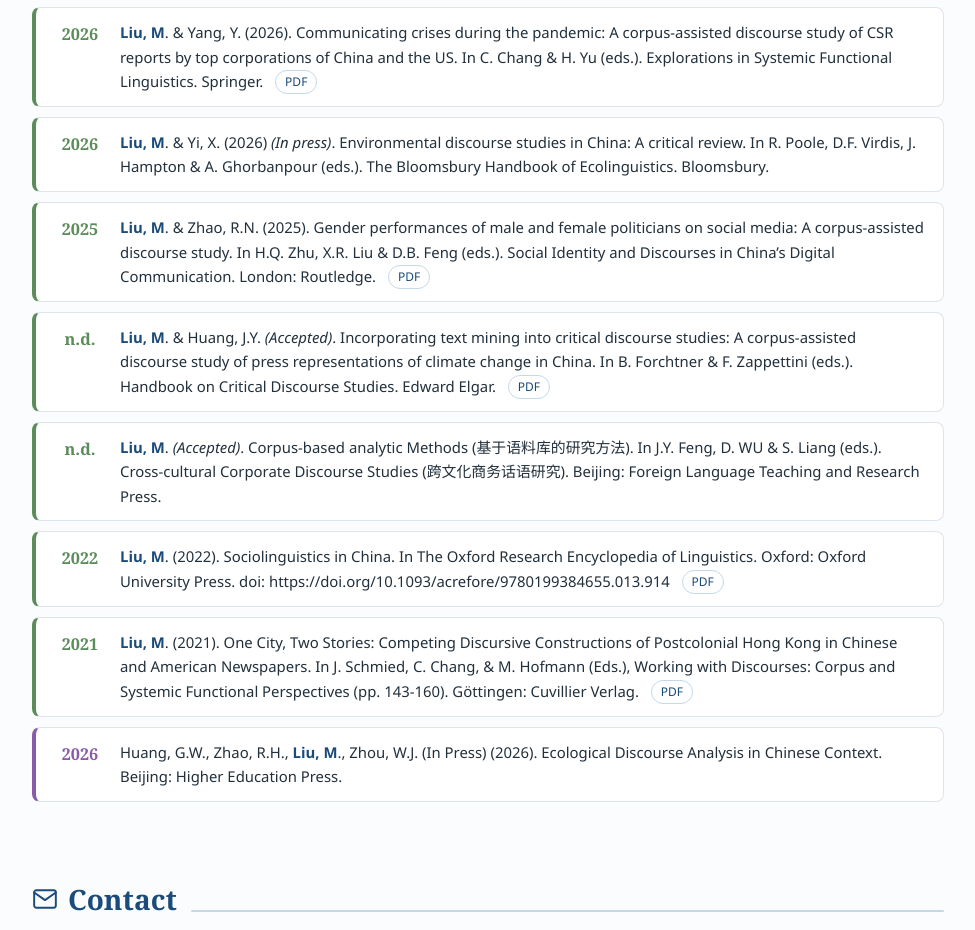
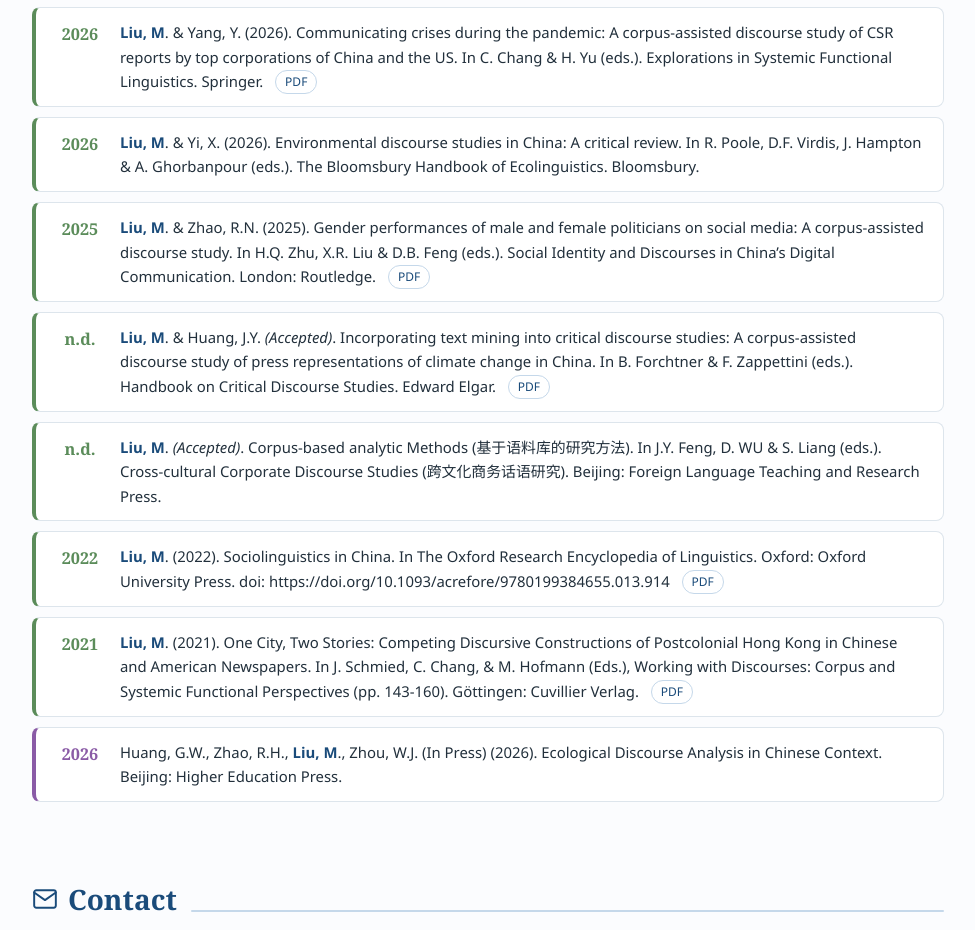
Before and after one commit to liumingford/liumingford.github.io, a plain HTML site: page index.html in a window 1280 px wide. Shown: the part 6829-7759 px from the top of the page, without its empty margins (152-1127 px from the left). Drawn offline with Linux system fonts and the light colour scheme.

Commit message:
Remove In press from Bloomsbury ecolinguistics chapter

```diff
--- a/index.html
+++ b/index.html
@@ -338,7 +338,7 @@
       <li class="cat-cn" data-cat="cn"><span class="year">2014</span><span class="txt"><b>Liu, M</b>. (2014). Forms, functions and ideologies in news discourse. Modern Foreign Languages, (3): 340-348. <a class="pdflink" href="pdfs/2014_Forms_functions_ideologies_CN.pdf" target="_blank" rel="noopener" aria-label="Open PDF">PDF</a></span></li>
       <li class="cat-cn" data-cat="cn"><span class="year">2013</span><span class="txt"><b>Liu, M</b>. (2013). A critical Study of emotional expressions in news discourse. Journal of Zhejiang University of Media and Communications, 20(6): 2-8. <a class="pdflink" href="pdfs/2013_Emotional_expressions_CN.pdf" target="_blank" rel="noopener" aria-label="Open PDF">PDF</a></span></li>
       <li class="cat-ch" data-cat="ch"><span class="year">2026</span><span class="txt"><b>Liu, M</b>. &amp; Yang, Y. (2026). Communicating crises during the pandemic: A corpus-assisted discourse study of CSR reports by top corporations of China and the US. In C. Chang &amp; H. Yu (eds.). Explorations in Systemic Functional Linguistics. Springer. <a class="pdflink" href="pdfs/2025_Communicating_crises_CSR.pdf" target="_blank" rel="noopener" aria-label="Open PDF">PDF</a></span></li>
-      <li class="cat-ch" data-cat="ch"><span class="year">2026</span><span class="txt"><b>Liu, M</b>. &amp; Yi, X. (2026) <em>(In press)</em>. Environmental discourse studies in China: A critical review. In R. Poole, D.F. Virdis, J. Hampton &amp; A. Ghorbanpour (eds.). The Bloomsbury Handbook of Ecolinguistics. Bloomsbury.</span></li>
+      <li class="cat-ch" data-cat="ch"><span class="year">2026</span><span class="txt"><b>Liu, M</b>. &amp; Yi, X. (2026). Environmental discourse studies in China: A critical review. In R. Poole, D.F. Virdis, J. Hampton &amp; A. Ghorbanpour (eds.). The Bloomsbury Handbook of Ecolinguistics. Bloomsbury.</span></li>
       <li class="cat-ch" data-cat="ch"><span class="year">2025</span><span class="txt"><b>Liu, M</b>. &amp; Zhao, R.N. (2025). Gender performances of male and female politicians on social media: A corpus-assisted discourse study. In H.Q. Zhu, X.R. Liu &amp; D.B. Feng (eds.). Social Identity and Discourses in China’s Digital Communication.  London: Routledge. <a class="pdflink" href="pdfs/2025_Gender_performances_politicians.pdf" target="_blank" rel="noopener" aria-label="Open PDF">PDF</a></span></li>
       <li class="cat-ch" data-cat="ch"><span class="year">n.d.</span><span class="txt"><b>Liu, M</b>. &amp; Huang, J.Y. <em>(Accepted)</em>. Incorporating text mining into critical discourse studies: A corpus-assisted discourse study of press representations of climate change in China. In B. Forchtner &amp; F. Zappettini (eds.). Handbook on Critical Discourse Studies. Edward Elgar. <a class="pdflink" href="pdfs/2026_Incorporating_text_mining_climate.pdf" target="_blank" rel="noopener" aria-label="Open PDF">PDF</a></span></li>
       <li class="cat-ch" data-cat="ch"><span class="year">n.d.</span><span class="txt"><b>Liu, M</b>. <em>(Accepted)</em>. Corpus-based analytic Methods (基于语料库的研究方法). In J.Y. Feng, D. WU &amp; S. Liang (eds.). Cross-cultural Corporate Discourse Studies (跨文化商务话语研究). Beijing: Foreign Language Teaching and Research Press.</span></li>
```
